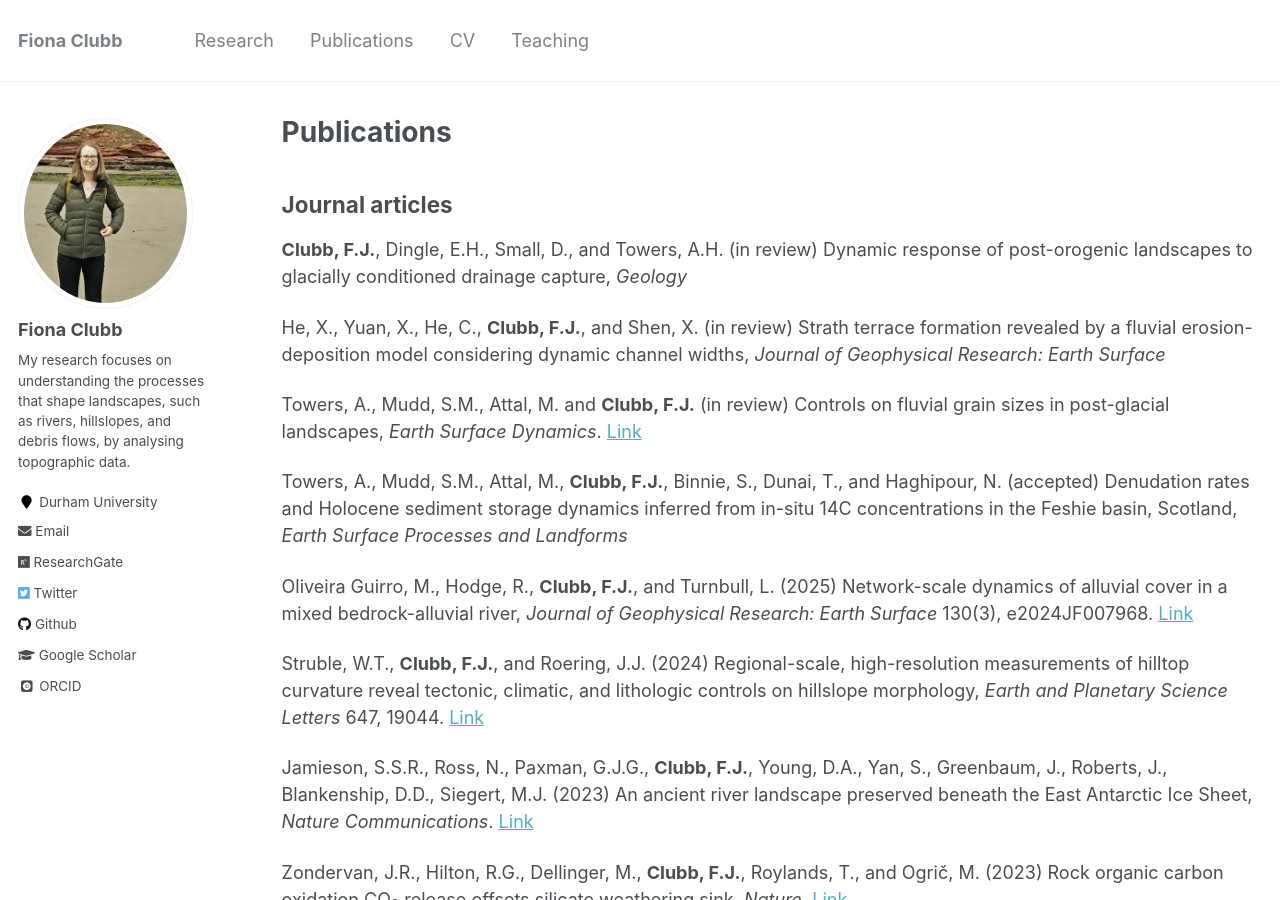
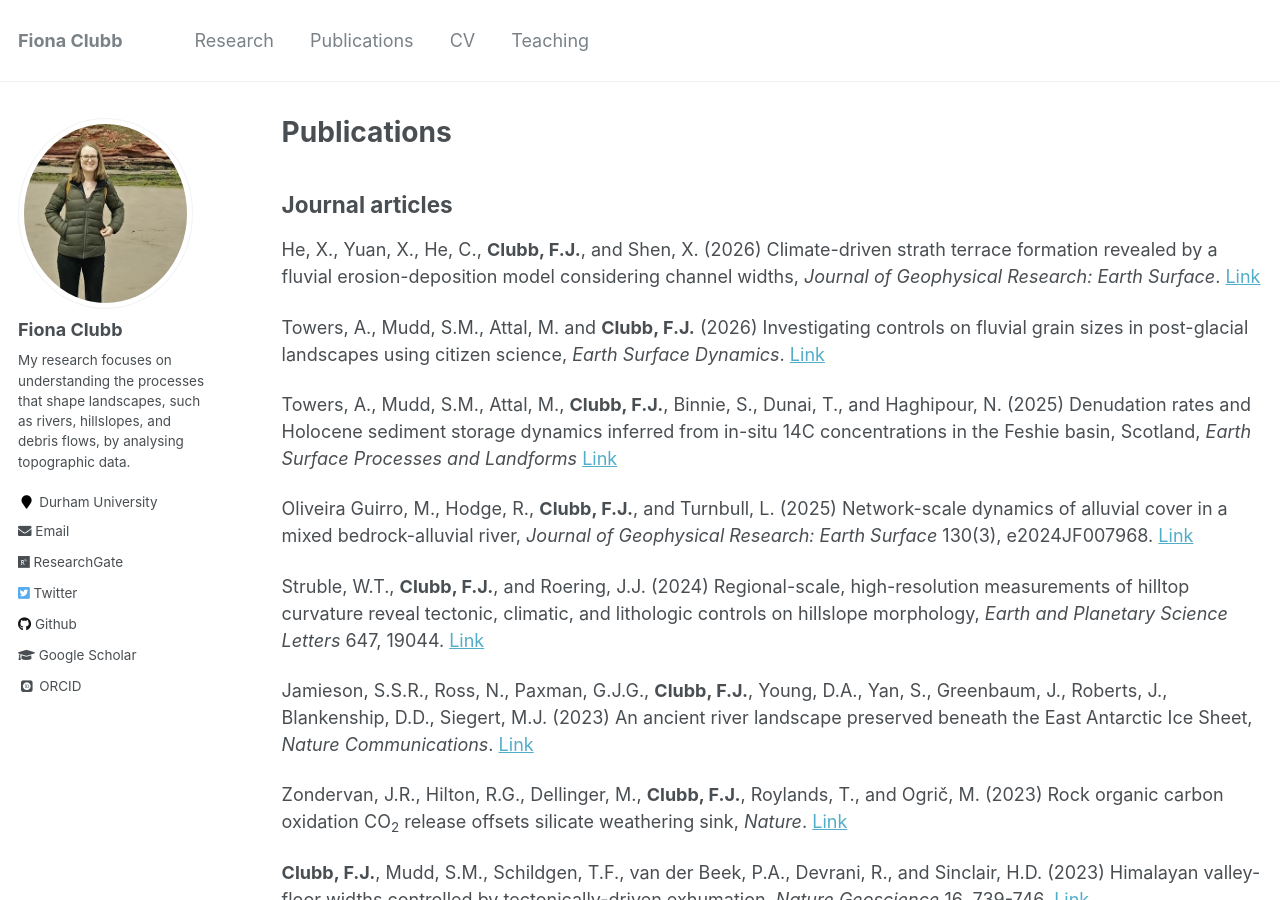
Before and after one commit to fclubb/fclubb.github.io, a Jekyll site: the page built from _pages/publications.md, in a window 1280 px wide and 900 px high. Built offline with Jekyll 4.4.1, drawn with Linux system fonts in a browser that asks for light colours; some web fonts are replaced.

Commit message:
updating pubs

```diff
--- a/_pages/publications.md
+++ b/_pages/publications.md
@@ -7,13 +7,12 @@ author_profile: true
 
 ## Journal articles
 
-**Clubb, F.J.**, Dingle, E.H., Small, D., and Towers, A.H. (in review) Dynamic response of post-orogenic landscapes to glacially conditioned drainage capture, _Geology_
 
-He, X., Yuan, X., He, C., **Clubb, F.J.**, and Shen, X. (in review) Strath terrace formation revealed by a fluvial erosion-deposition model considering dynamic channel widths, _Journal of Geophysical Research: Earth Surface_
+He, X., Yuan, X., He, C., **Clubb, F.J.**, and Shen, X. (2026) Climate-driven strath terrace formation revealed by a fluvial erosion-deposition model considering channel widths, _Journal of Geophysical Research: Earth Surface_. [Link](https://agupubs.onlinelibrary.wiley.com/doi/10.1029/2025JF008594)
 
-Towers, A., Mudd, S.M., Attal, M. and **Clubb, F.J.** (in review) Controls on fluvial grain sizes in post-glacial landscapes, _Earth Surface Dynamics_. [Link](https://egusphere.copernicus.org/preprints/2024/egusphere-2024-3084/)
+Towers, A., Mudd, S.M., Attal, M. and **Clubb, F.J.** (2026) Investigating controls on fluvial grain sizes in post-glacial landscapes using citizen science, _Earth Surface Dynamics_. [Link](https://esurf.copernicus.org/articles/14/95/2026/)
 
-Towers, A., Mudd, S.M., Attal, M., **Clubb, F.J.**, Binnie, S., Dunai, T., and Haghipour, N. (accepted) Denudation rates and Holocene sediment storage dynamics inferred from in-situ 14C concentrations in the Feshie basin, Scotland, _Earth Surface Processes and Landforms_
+Towers, A., Mudd, S.M., Attal, M., **Clubb, F.J.**, Binnie, S., Dunai, T., and Haghipour, N. (2025) Denudation rates and Holocene sediment storage dynamics inferred from in-situ 14C concentrations in the Feshie basin, Scotland, _Earth Surface Processes and Landforms_ [Link](https://onlinelibrary.wiley.com/doi/full/10.1002/esp.70043)
 
 Oliveira Guirro, M., Hodge, R., **Clubb, F.J.**, and Turnbull, L. (2025) Network-scale dynamics of alluvial cover in a mixed bedrock-alluvial river, _Journal of Geophysical Research: Earth Surface_ 130(3), e2024JF007968. [Link](https://agupubs.onlinelibrary.wiley.com/doi/10.1029/2024JF007968?af=R)
 
```
